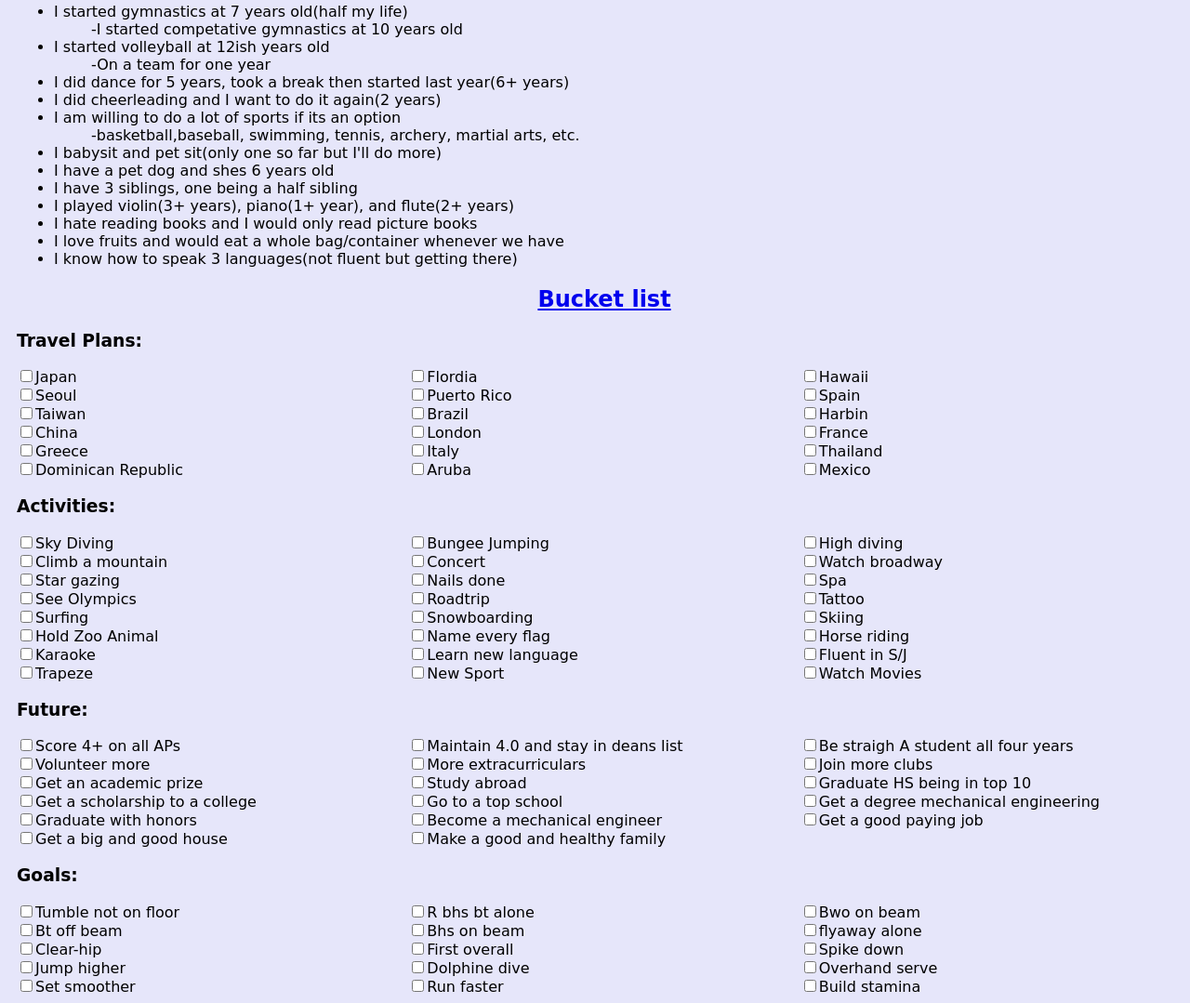
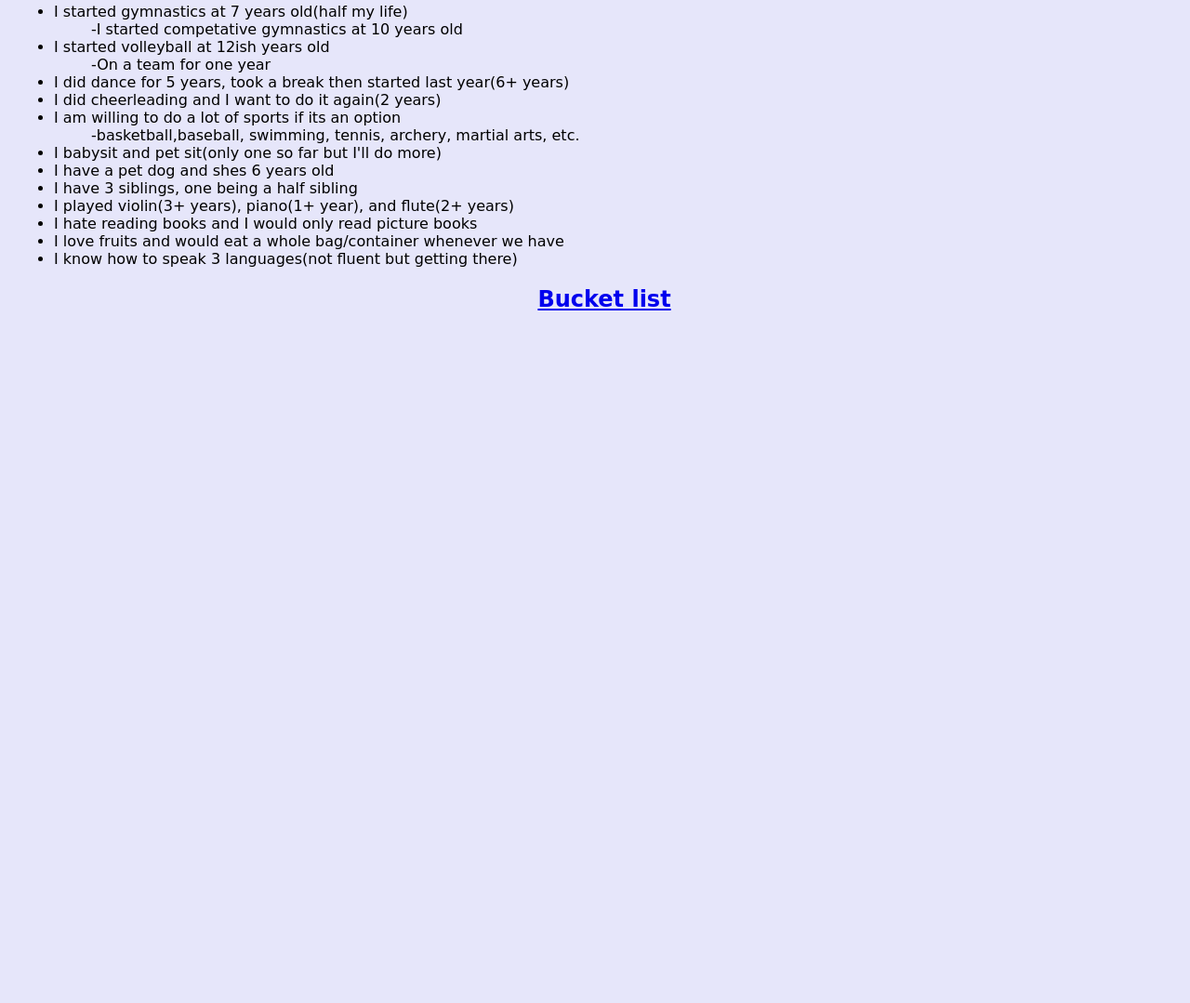
Before and after one commit to myo448/capstone-project, a plain HTML site: page index.html in a window 1280 px wide. Shown: the part 656-1735 px from the top of the page at 93% size. After the commit the page ends 1012 px from the top, so only its background shows below. Drawn offline with Linux system fonts and the light colour scheme.

Commit message:
Update index.html

```diff
--- a/index.html
+++ b/index.html
@@ -85,94 +85,6 @@ Released under the MIT license: http://jsbin.mit-license.org
 
 
 <center><a href = "bucketlist.html"><div> <h2> Bucket list</h2></a></div></center>
-  <div> <h3> Travel Plans:</h3></div>
- <div id = "travel">
-    <div> <input type="checkbox" <h3>Japan</h3></div>
-    <div> <input type="checkbox" <h3>Flordia</h3></div>
-    <div> <input type="checkbox" <h3>Hawaii</h3></div>
-    <div> <input type="checkbox" <h3>Seoul</h3></div>
-    <div> <input type="checkbox" <h3>Puerto Rico</h3></div>
-    <div> <input type="checkbox" <h3>Spain</h3></div>
-    <div> <input type="checkbox" <h3>Taiwan</h3></div>
-    <div> <input type="checkbox" <h3>Brazil</h3></div>
-    <div> <input type="checkbox" <h3>Harbin</h3></div>
-    <div> <input type="checkbox" <h3>China</h3></div>
-    <div> <input type="checkbox" <h3>London</h3></div>
-    <div> <input type="checkbox" <h3>France</h3></div>
-    <div> <input type="checkbox" <h3>Greece</h3></div>
-    <div> <input type="checkbox" <h3>Italy</h3></div>
-    <div> <input type="checkbox" <h3>Thailand</h3></div>
-    <div> <input type="checkbox" <h3>Dominican Republic</h3></div>
-    <div> <input type="checkbox" <h3>Aruba</h3></div>
-    <div> <input type="checkbox" <h3>Mexico</h3></div>
-</div>
-   <div> <h3> Activities:</h3></div>
- <div id = "active">
-    <div> <input type="checkbox" <h3>Sky Diving</h3></div>
-    <div> <input type="checkbox" <h3>Bungee Jumping</h3></div>
-    <div> <input type="checkbox" <h3>High diving</h3></div>
-    <div> <input type="checkbox" <h3>Climb a mountain</h3></div>
-    <div> <input type="checkbox" <h3>Concert</h3></div>
-    <div> <input type="checkbox" <h3>Watch broadway</h3></div>
-    <div> <input type="checkbox" <h3>Star gazing</h3></div>
-    <div> <input type="checkbox" <h3>Nails done</h3></div>
-    <div> <input type="checkbox" <h3>Spa</h3></div>
-    <div> <input type="checkbox" <h3>See Olympics</h3></div>
-    <div> <input type="checkbox" <h3>Roadtrip</h3></div>
-    <div> <input type="checkbox" <h3>Tattoo</h3></div>
-    <div> <input type="checkbox" <h3>Surfing</h3></div>
-    <div> <input type="checkbox" <h3>Snowboarding</h3></div>
-    <div> <input type="checkbox" <h3>Skiing</h3></div>
-    <div> <input type="checkbox" <h3>Hold Zoo Animal</h3></div>
-    <div> <input type="checkbox" <h3>Name every flag</h3></div>
-    <div> <input type="checkbox" <h3>Horse riding</h3></div>
-    <div> <input type="checkbox" <h3>Karaoke</h3></div>
-    <div> <input type="checkbox" <h3>Learn new language</h3></div>
-    <div> <input type="checkbox" <h3>Fluent in S/J</h3></div>
-    <div> <input type="checkbox" <h3>Trapeze</h3></div>
-    <div> <input type="checkbox" <h3>New Sport</h3></div>
-    <div> <input type="checkbox" <h3>Watch Movies</h3></div>
-</div>
-
-    <div> <h3> Future:</h3></div>
- <div id = "future">
-    <div> <input type="checkbox" <h3>Score 4+ on all APs</h3></div>
-    <div> <input type="checkbox" <h3>Maintain 4.0 and stay in deans list</h3></div>
-    <div> <input type="checkbox" <h3>Be straigh A student all four years</h3></div>
-    <div> <input type="checkbox" <h3>Volunteer more</h3></div>
-    <div> <input type="checkbox" <h3>More extracurriculars</h3></div>
-    <div> <input type="checkbox" <h3>Join more clubs</h3></div>
-    <div> <input type="checkbox" <h3>Get an academic prize</h3></div>
-    <div> <input type="checkbox" <h3>Study abroad</h3></div>
-    <div> <input type="checkbox" <h3>Graduate HS being in top 10</h3></div>
-    <div> <input type="checkbox" <h3>Get a scholarship to a college</h3></div>
-    <div> <input type="checkbox" <h3>Go to a top school</h3></div>
-    <div> <input type="checkbox" <h3>Get a degree mechanical engineering</h3></div>
-    <div> <input type="checkbox" <h3>Graduate with honors</h3></div>
-    <div> <input type="checkbox" <h3>Become a mechanical engineer</h3></div>
-    <div> <input type="checkbox" <h3>Get a good paying job</h3></div>
-    <div> <input type="checkbox" <h3>Get a big and good house</h3></div>
-    <div> <input type="checkbox" <h3>Make a good and healthy family</h3></div>
-</div>
-
-  <div> <h3> Goals:</h3></div>
- <div id = "hobby">
-    <div> <input type="checkbox" <h3>Tumble not on floor</h3></div>
-    <div> <input type="checkbox" <h3>R bhs bt alone</h3></div>
-    <div> <input type="checkbox" <h3>Bwo on beam</h3></div>
-    <div> <input type="checkbox" <h3>Bt off beam</h3></div>
-    <div> <input type="checkbox" <h3>Bhs on beam</h3></div>
-    <div> <input type="checkbox" <h3>flyaway alone</h3></div>
-    <div> <input type="checkbox" <h3>Clear-hip</h3></div>
-    <div> <input type="checkbox" <h3>First overall</h3></div>
-    <div> <input type="checkbox" <h3>Spike down</h3></div>
-    <div> <input type="checkbox" <h3>Jump higher</h3></div>
-    <div> <input type="checkbox" <h3>Dolphine dive</h3></div>
-    <div> <input type="checkbox" <h3>Overhand serve</h3></div>
-    <div> <input type="checkbox" <h3>Set smoother</h3></div>
-    <div> <input type="checkbox" <h3>Run faster</h3></div>
-    <div> <input type="checkbox" <h3>Build stamina</h3></div>
-</div>
 
 <script id="jsbin-javascript">
 <style>
```
